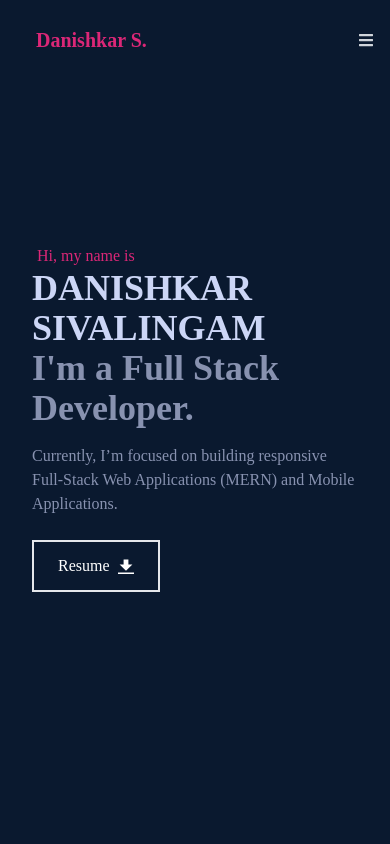
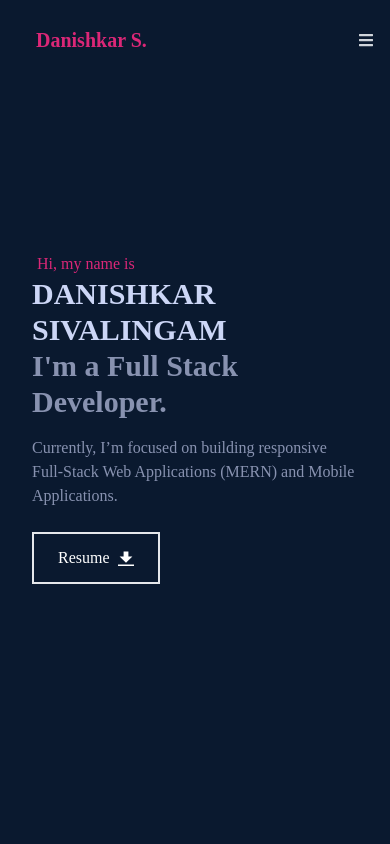
Before and after one commit to Danishkar/portfolio, a React (Create React App) app: page / in a window 390 px wide. Shown: the top 844 px of the page. Built offline with nearby package versions, Linux system fonts and the light colour scheme.

Commit message:
change #1

```diff
--- a/src/components/Contact.js
+++ b/src/components/Contact.js
@@ -24,7 +24,7 @@ const Contact = () => {
   };
 
   return (
-    <div name='contact' className='w-full h-screen bg-[#0a192f] flex justify-center items-center p-4 md:pt-64'>
+    <div name='contact' className='w-full h-screen bg-[#0a192f] flex justify-center items-center p-12 md:pt-64 md:pb-32'>
         <form ref={form} onSubmit={sendEmail} className='flex flex-col max-w-[600px] w-full'>
             <div className='pb-8'>
                 <p className='text-4xl font-bold inline border-b-4 border-pink-600 text-gray-300'>Contact</p>
--- a/src/components/Home.js
+++ b/src/components/Home.js
@@ -6,10 +6,10 @@ const Home = () => {
       {/* Container */}
       <div className='max-w-[1000px] mx-auto px-8 flex flex-col justify-center h-full'>
         <p className='text-pink-600 pl-[5px]'>Hi, my name is</p>
-        <h1 className='text-4xl sm:text-7xl font-bold text-[#ccd6f6]'>
+        <h1 className='text-3xl sm:text-7xl font-bold text-[#ccd6f6]'>
           DANISHKAR SIVALINGAM
         </h1>
-        <h2 className='text-4xl sm:text-7xl font-bold text-[#8892b0]'>
+        <h2 className='text-3xl sm:text-7xl font-bold text-[#8892b0]'>
           I'm a Full Stack Developer.
         </h2>
         <p className='text-[#8892b0] py-4 max-w-[700px]'>
--- a/src/components/Navbar.js
+++ b/src/components/Navbar.js
@@ -13,7 +13,7 @@ const Navbar = () => {
   const handleClick = () => setNav(!nav);
 
   return (
-    <div className='fixed w-full h-[80px] flex justify-between items-center px-4 pl-9 lg:pl-[280px] bg-[#0a192f] text-gray-300'>
+    <div className='fixed w-full h-[80px] flex justify-between items-center px-4 pl-9 bg-[#0a192f] text-gray-300'>
       <div>
         {/* <img src={Logo} alt='Logo Image' style={{ width: '200px' }} /> */}
         <h2 className='text-[20px] font-bold text-pink-600'>Danishkar S.</h2>
```
